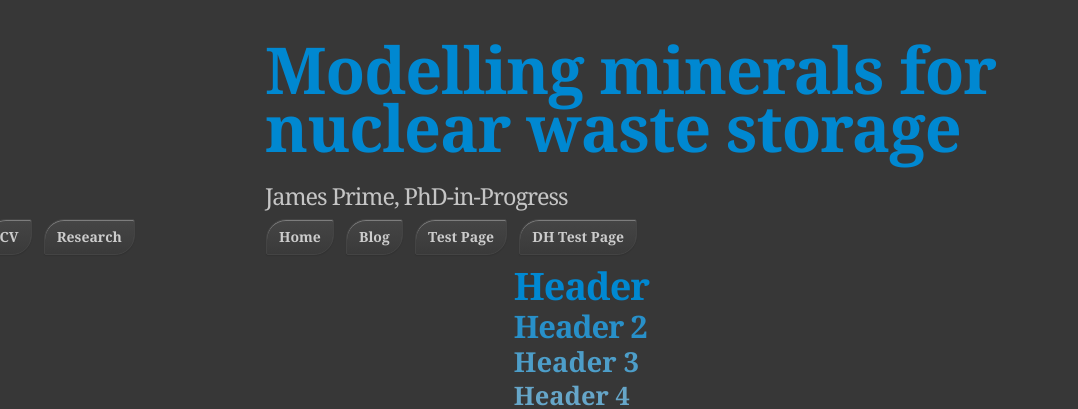
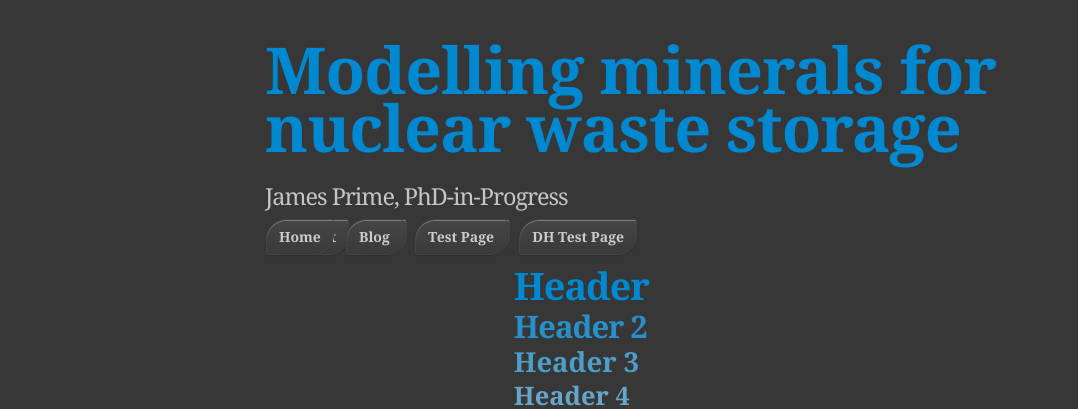
Before and after one commit to jamesprime/jamesprime.github.io, a Jekyll site: the page built from _pages/dhtest/index.md, in a window 1280 px wide. Shown: the top 409 px of the page, without its empty margins (0-1078 px from the left). Built offline with Jekyll 4.4.1, drawn with Linux system fonts in a browser that asks for light colours; nearby versions of some CDN libraries; formulas are drawn with MathJax 3.

Commit message:
Updated _sass/uberduper.scss
Commented out .rightbuttons position: relative, as a test

```diff
--- a/_sass/uberduper.scss
+++ b/_sass/uberduper.scss
@@ -274,7 +274,7 @@
     }
 
     .rightbuttons {
-        position: relative;
+        // position: relative;
         right: 50%;
         margin-right: -30px; // Lines up with content box's right edge
     }
```
